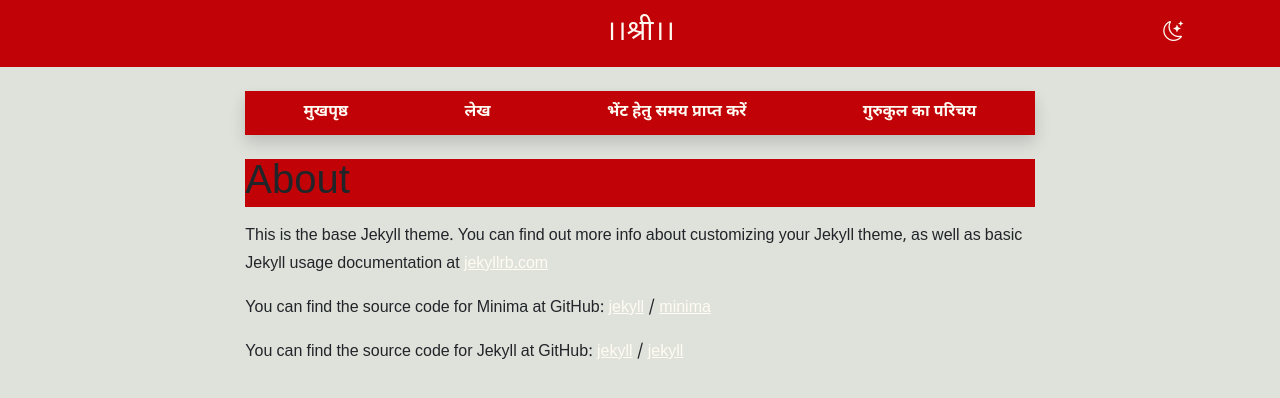
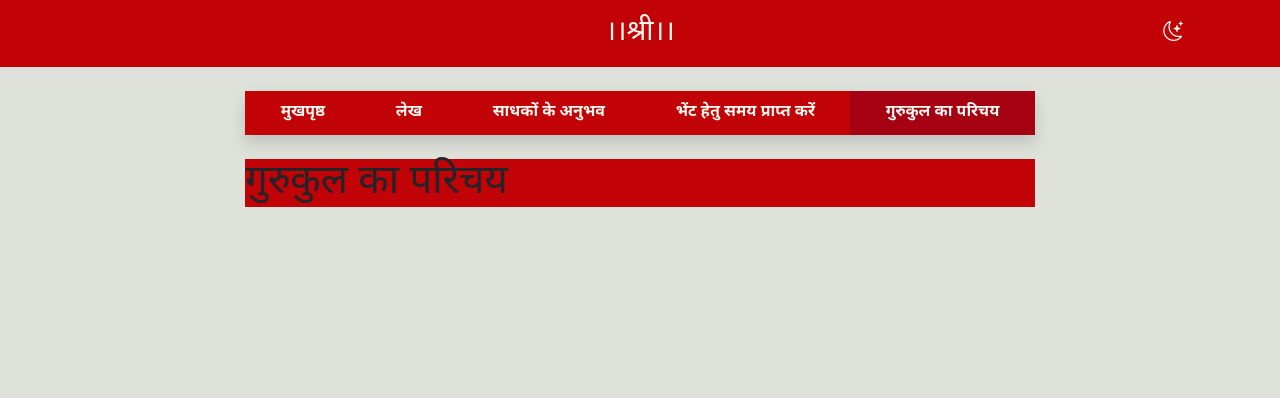
Before and after one commit to mohitlabs/mohitlabs.github.io, a Jekyll site: the page built from about.markdown, in a window 1280 px wide and 900 px high. Shown: the top 398 px of the window. Built offline with Jekyll 4.4.1, drawn with Linux system fonts in a browser that asks for light colours.

Commit message:
initial commit

```diff
--- a/_includes/navbar.html
+++ b/_includes/navbar.html
@@ -2,13 +2,15 @@
 
 <nav class="collapse d-md-block sticky-md-top col-lg-8 mx-auto px-4 mb-4" id="navbarSupportedContent">
     <ul class="d-flex justify-content-center nav shadow">
-        <li class="flex-fill nav-item {% if page.url == '/' %}active{% endif %}"><a
+        <li class="flex-fill nav-item {% if page.permalink == '/' %}active{% endif %}"><a
                 class="d-flex justify-content-center nav-link" href="/"><b>मुखपृष्ठ</b></a></li>
-        <li class="flex-fill nav-item {% if page.url == '/blog.html' %}active{% endif %}"><a
+        <li class="flex-fill nav-item {% if page.permalink == '/blog' %}active{% endif %}"><a
                 class="d-flex justify-content-center nav-link" href="/blog"><b>लेख</b></a>
-        <li class="flex-fill nav-item {% if page.url == '/appointment.html' %}active{% endif %}"><a
+        <li class="flex-fill nav-item {% if page.permalink == '/experience' %}active{% endif %}"><a
+                class="d-flex justify-content-center nav-link" href="/experience"><b>साधकों के अनुभव</b></a>
+        <li class="flex-fill nav-item {% if page.permalink == '/appointment' %}active{% endif %}"><a
                 class="d-flex justify-content-center nav-link" href="/appointment"><b>भेंट हेतु समय प्राप्त करें</b></a></li>
-        <li class="flex-fill nav-item {% if page.url == '/about.html' %}active{% endif %}"><a
+        <li class="flex-fill nav-item {% if page.permalink == '/about' %}active{% endif %}"><a
                 class="d-flex justify-content-center nav-link" href="/about"><b>गुरुकुल का परिचय</b></a>
         </li>
     </ul>
--- a/_layouts/page.html
+++ /dev/null
@@ -1,42 +0,0 @@
----
-layout: base
----
-
-<!-- Page -->
-
-<article class="post h-entry" itemscope itemtype="http://schema.org/BlogPosting">
-
-	<header class="post-header">
-		<h1 class="post-title p-name" itemprop="name headline">{{ page.title | escape }}</h1>
-		<p class="post-meta">
-			{%- assign date_format = site.minima.date_format | default: "%b %-d, %Y" -%}
-			<time class="dt-published" datetime="{{ page.date | date_to_xmlschema }}" itemprop="datePublished">
-				{{ page.date | date: date_format }}
-			</time>
-			{%- if page.modified_date -%}
-			~
-			{%- assign mdate = page.modified_date | date_to_xmlschema -%}
-			<time class="dt-modified" datetime="{{ mdate }}" itemprop="dateModified">
-				{{ mdate | date: date_format }}
-			</time>
-			{%- endif -%}
-			{%- if page.author -%}
-			• {% for author in page.author %}
-			<span itemprop="author" itemscope itemtype="http://schema.org/Person">
-				<span class="p-author h-card" itemprop="name">{{ author }}</span></span>
-			{%- if forloop.last == false %}, {% endif -%}
-			{% endfor %}
-			{%- endif -%}
-		</p>
-	</header>
-
-	<div class="post-content e-content" itemprop="articleBody">
-		{{ content }}
-	</div>
-
-	{%- if site.disqus.shortname -%}
-	{%- include disqus_comments.html -%}
-	{%- endif -%}
-
-	<a class="u-url" href="{{ page.url | relative_url }}" hidden></a>
-</article>
--- a/about.markdown
+++ b/about.markdown
@@ -1,18 +1,5 @@
 ---
-layout: page
-title: About
-permalink: /about/
+layout: post
+title: गुरुकुल का परिचय
+permalink: /about
 ---
-
-This is the base Jekyll theme. You can find out more info about customizing your Jekyll theme, as well as basic Jekyll usage documentation at [jekyllrb.com](https://jekyllrb.com/)
-
-You can find the source code for Minima at GitHub:
-[jekyll][jekyll-organization] /
-[minima](https://github.com/jekyll/minima)
-
-You can find the source code for Jekyll at GitHub:
-[jekyll][jekyll-organization] /
-[jekyll](https://github.com/jekyll/jekyll)
-
-
-[jekyll-organization]: https://github.com/jekyll
--- a/assets/css/dark.css
+++ b/assets/css/dark.css
@@ -11,5 +11,3 @@
 	--LetterSpacing: normal;
 	--FontFeatureSettings: kern, liga;
 }
-
-/*# sourceMappingURL=dark.css.map */
--- a/assets/css/home.css
+++ b/assets/css/home.css
@@ -112,11 +112,11 @@ header form .btn:hover {
 	display: none;
 }
 
-#toggle-theme-checkbox:checked ~ #moon-icon {
+#toggle-theme-checkbox:checked~#moon-icon {
 	display: none;
 }
 
-#toggle-theme-checkbox:checked ~ #sun-icon {
+#toggle-theme-checkbox:checked~#sun-icon {
 	display: block;
 }
 
@@ -137,13 +137,10 @@ footer {
 	background-color: var(--Primary);
 }
 
-.greet {
-  display: inline-block;
-}
-
 .greet p {
-  font-size: 5em;
+	font-size: clamp(2.5rem, 5vw, 5rem);
 	border-right: 5px solid;
+	color: var(--Surface);
 	width: 100%;
 	white-space: nowrap;
 	overflow: hidden;
@@ -156,14 +153,17 @@ footer {
 		border-color: transparent;
 	}
 }
+
 /* Typing Effect */
 @keyframes typing {
-  0%, 30% {
+
+	0%,
+	30% {
 		width: 0ch;
 	}
-  70%, 100% {
+
+	70%,
+	100% {
 		width: 50%;
 	}
 }
-
-/*# sourceMappingURL=home.css.map */
--- a/assets/css/light.css
+++ b/assets/css/light.css
@@ -11,5 +11,3 @@
   --LetterSpacing: normal;
   --FontFeatureSettings: kern, liga;
 }
-
-/*# sourceMappingURL=light.css.map */
--- a/assets/css/page.css
+++ /dev/null
@@ -1,140 +0,0 @@
-html,
-body {
-  transition-property: background-color !important;
-  transition-duration: 1s;
-  background-color: var(--Background);
-  font-family: var(--FontFamily);
-  font-weight: var(--FontWeight);
-  line-height: var(--LineHeight);
-  letter-spacing: var(--LetterSpacing);
-  font-feature-settings: var(--FontFeatureSettings);
-}
-
-a,
-i,
-span,
-.form-control::placeholder,
-.card-header {
-  color: #fffbf2 !important;
-}
-
-a:hover {
-  color: #dfe2db !important;
-}
-
-.form-control,
-.form-control:focus {
-  color: var(--OnBackground);
-  border-color: var(--OnBackground);
-}
-
-header .btn {
-  border-color: var(--OnBackground) !important;
-}
-
-.card-body {
-  background-color: var(--OnBackground);
-  color: var(--OnSurface);
-}
-
-section .card-header {
-  background-color: var(--Primary);
-}
-
-section .row .card:hover {
-  box-shadow: 0 0 17px var(--Primary);
-}
-
-section .row .card-body {
-  background-color: var(--Background);
-  color: var(--Surface);
-}
-
-section .row .card-img-top {
-  background-color: var(--Background);
-  color: var(--Surface);
-}
-
-section .row .card-footer {
-  background-color: var(--Background);
-  color: var(--Surface);
-}
-
-header {
-  background-color: var(--Primary);
-}
-
-header form .form-control {
-  background-color: var(--Primary);
-}
-
-header form .form-control:hover {
-  transition-property: background-color;
-  transition-duration: 300ms;
-  background-color: var(--PrimaryVariant);
-}
-
-header form .form-control:focus {
-  background-color: var(--PrimaryVariant);
-}
-
-header form .btn:hover {
-  transition-duration: 300ms;
-  background-color: var(--PrimaryVariant);
-}
-
-.navbar {
-  padding: 0;
-}
-
-.navbar-toggler:focus {
-  box-shadow: none;
-}
-
-.btn {
-  background-color: var(--Primary);
-}
-
-.btn:hover {
-  background-color: var(--Primary);
-  box-shadow: 0 0 17px var(--Primary);
-}
-
-.btn:active {
-  background-color: var(--PrimaryVariant) !important;
-}
-
-#moon-icon {
-  display: block;
-}
-
-#sun-icon {
-  display: none;
-}
-
-#toggle-theme-checkbox:checked ~ #moon-icon {
-  display: none;
-}
-
-#toggle-theme-checkbox:checked ~ #sun-icon {
-  display: block;
-}
-
-nav ul li {
-  background-color: var(--Primary);
-}
-
-nav ul li:hover {
-  transition-duration: 300ms;
-  background-color: var(--PrimaryVariant);
-}
-
-nav ul .active {
-  background-color: var(--PrimaryVariant);
-}
-
-footer {
-  background-color: var(--Primary);
-}
-
-/*# sourceMappingURL=page.css.map */
--- a/assets/css/post.css
+++ b/assets/css/post.css
@@ -1,140 +1 @@
-html,
-body {
-  transition-property: background-color !important;
-  transition-duration: 1s;
-  background-color: var(--Background);
-  font-family: var(--FontFamily);
-  font-weight: var(--FontWeight);
-  line-height: var(--LineHeight);
-  letter-spacing: var(--LetterSpacing);
-  font-feature-settings: var(--FontFeatureSettings);
-}
-
-a,
-i,
-span,
-.form-control::placeholder,
-.card-header {
-  color: #fffbf2 !important;
-}
-
-a:hover {
-  color: #dfe2db !important;
-}
-
-.form-control,
-.form-control:focus {
-  color: var(--OnBackground);
-  border-color: var(--OnBackground);
-}
-
-header .btn {
-  border-color: var(--OnBackground) !important;
-}
-
-.card-body {
-  background-color: var(--OnBackground);
-  color: var(--OnSurface);
-}
-
-section .card-header {
-  background-color: var(--Primary);
-}
-
-section .row .card:hover {
-  box-shadow: 0 0 17px var(--Primary);
-}
-
-section .row .card-body {
-  background-color: var(--Background);
-  color: var(--Surface);
-}
-
-section .row .card-img-top {
-  background-color: var(--Background);
-  color: var(--Surface);
-}
-
-section .row .card-footer {
-  background-color: var(--Background);
-  color: var(--Surface);
-}
-
-header {
-  background-color: var(--Primary);
-}
-
-header form .form-control {
-  background-color: var(--Primary);
-}
-
-header form .form-control:hover {
-  transition-property: background-color;
-  transition-duration: 300ms;
-  background-color: var(--PrimaryVariant);
-}
-
-header form .form-control:focus {
-  background-color: var(--PrimaryVariant);
-}
-
-header form .btn:hover {
-  transition-duration: 300ms;
-  background-color: var(--PrimaryVariant);
-}
-
-.navbar {
-  padding: 0;
-}
-
-.navbar-toggler:focus {
-  box-shadow: none;
-}
-
-.btn {
-  background-color: var(--Primary);
-}
-
-.btn:hover {
-  background-color: var(--Primary);
-  box-shadow: 0 0 17px var(--Primary);
-}
-
-.btn:active {
-  background-color: var(--PrimaryVariant) !important;
-}
-
-#moon-icon {
-  display: block;
-}
-
-#sun-icon {
-  display: none;
-}
-
-#toggle-theme-checkbox:checked ~ #moon-icon {
-  display: none;
-}
-
-#toggle-theme-checkbox:checked ~ #sun-icon {
-  display: block;
-}
-
-nav ul li {
-  background-color: var(--Primary);
-}
-
-nav ul li:hover {
-  transition-duration: 300ms;
-  background-color: var(--PrimaryVariant);
-}
-
-nav ul .active {
-  background-color: var(--PrimaryVariant);
-}
-
-footer {
-  background-color: var(--Primary);
-}
-
-/*# sourceMappingURL=post.css.map */
+@import "home.css";
--- a/index.markdown
+++ /dev/null
@@ -1,6 +0,0 @@
----
-# Feel free to add content and custom Front Matter to this file.
-# To modify the layout, see https://jekyllrb.com/docs/themes/#overriding-theme-defaults
-
-layout: home
----
```
Also changed, not shown: _posts/2025-12-14-welcome-to-jekyll.markdown (deleted, +0 -29 lines), _posts/2025-12-19-shree-vidya.md (added, +6 -0 lines), appointment.md (added, +5 -0 lines), blog.md (added, +5 -0 lines), experience.md (added, +5 -0 lines), index.md (added, +5 -0 lines). Lines whose indentation alone changed are shown as unchanged.
